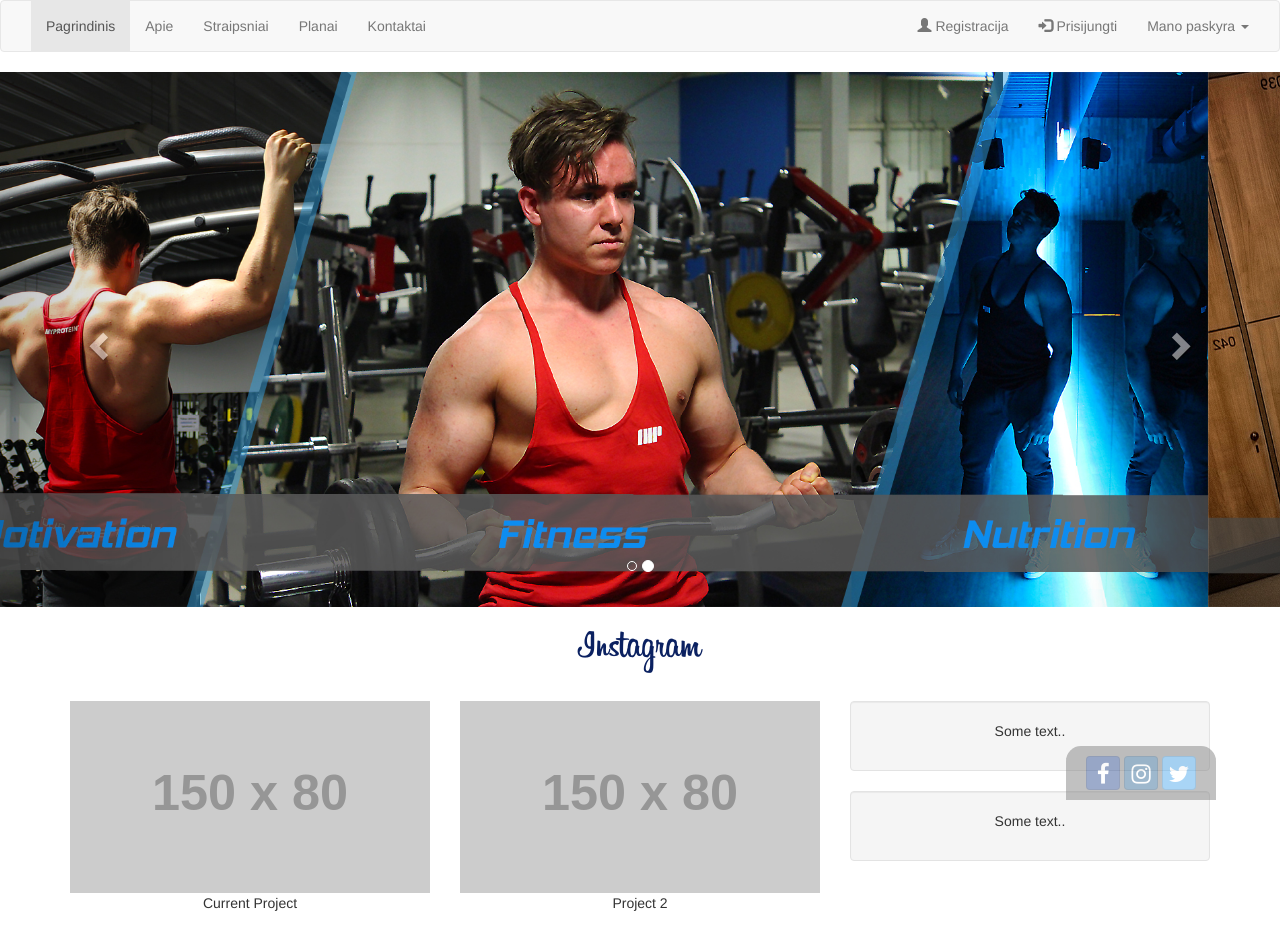
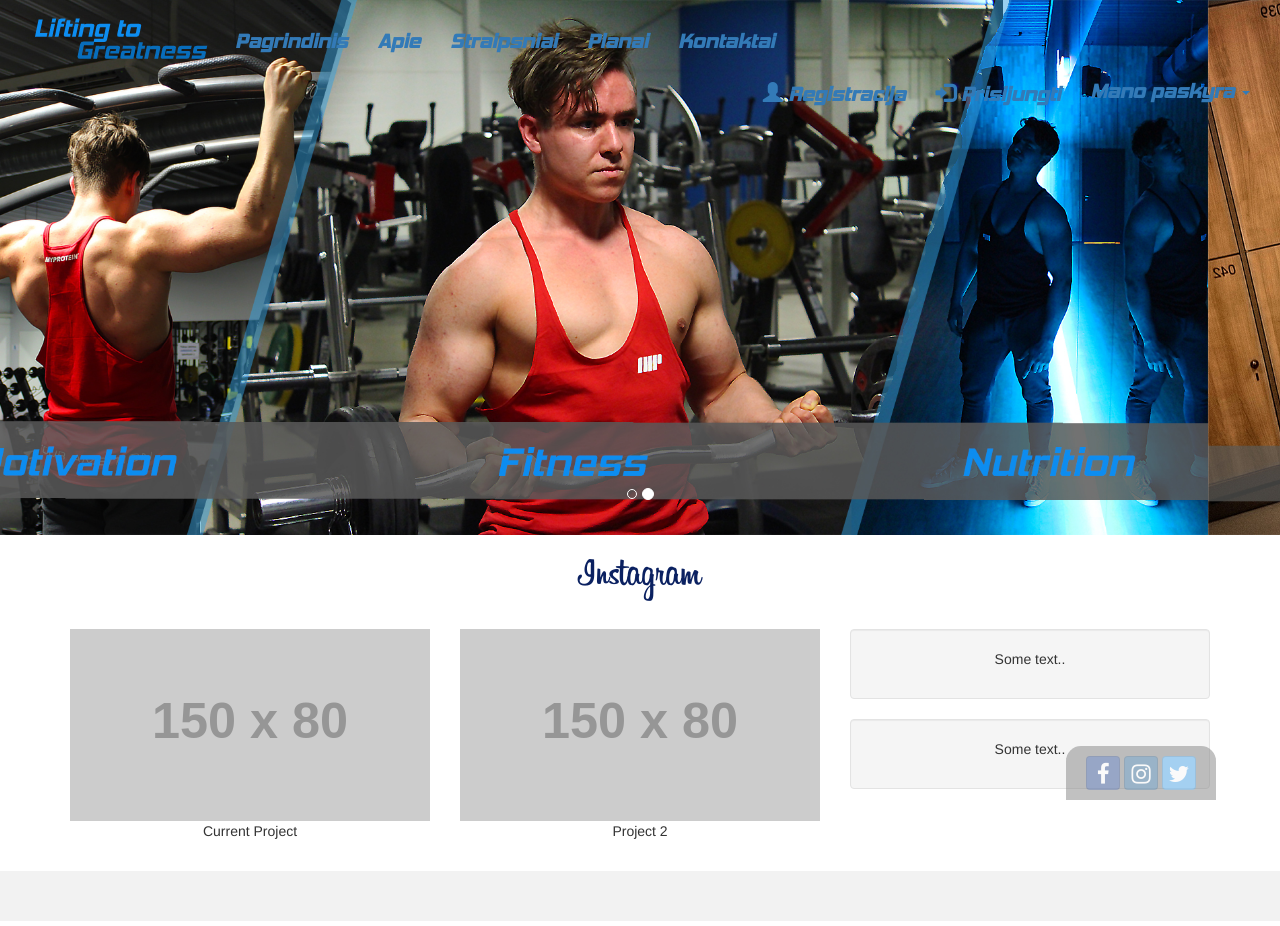
Before and after one commit to DovydasLitvinas/liftingtogreatness, a plain HTML site: page index.html in a window 1280 px wide. Shown: the top 926 px of the page. Drawn offline with nearby package versions, Linux system fonts and the light colour scheme; placeholder pictures from the web are drawn by us.

Commit message:
Menu redeveloped
New added menu and logo, new font added.

```diff
--- a/index.html
+++ b/index.html
@@ -20,12 +20,18 @@
     feed.run();
 </script>
   <style>
-
+    .narbar {
+      position: fixed;
+    }
     /*social media stuff*/
 
     @font-face {
         font-family: instagram;
         src: url(Billabong.ttf);
+    }
+    @font-face {
+        font-family: ltg_menu;
+        src: url(hemi_head_bd_it.ttf);
     }
     #insta_text {
       font-family: 'instagram';
@@ -68,10 +74,58 @@
     max-width: 100%;
     height: auto;
   }
+  .menu {
+    top: 2%;
+    background-color: none;
+    width: 100%;
+    position: fixed;
+    font-weight: bold;
+    font-family: 'ltg_menu';
+    font-size: 20px;
+  }
+  #ltg_title {
+    padding: 0;
+    padding-right: 5px;
+  }
+  /* 1451×644 naikinti meniu */
+
   </style>
 </head>
 <body>
-<nav class="navbar navbar-default">
+<!---->
+<div id="myCarousel" class="carousel slide" data-ride="carousel">
+    <!-- Indicators -->
+    <ol class="carousel-indicators">
+      <li data-target="#myCarousel" data-slide-to="0" class="active"></li>
+      <li data-target="#myCarousel" data-slide-to="1"></li>
+    </ol>
+
+    <!-- Wrapper for slides -->
+    <div class="carousel-inner" role="listbox">
+      <div class="item active">
+        <img src="images/cover_psd.jpg" alt="Image" class="img-responsive" id="cover_1">
+      </div>
+
+      <div class="item">
+        <img src="images/cover2.jpg" alt="Image" class="img-responsive" id="cover_2">
+        <div class="carousel-caption">
+          <h3>Lifting to Greatness</h3>
+          <p>Mano istorija....</p>
+        </div>
+      </div>
+    </div>
+
+    <!-- Left and right controls
+    <a class="left carousel-control" href="#myCarousel" role="button" data-slide="prev">
+      <span class="glyphicon glyphicon-chevron-left" aria-hidden="true"></span>
+      <span class="sr-only">Previous</span>
+    </a>
+    <a class="right carousel-control" href="#myCarousel" role="button" data-slide="next">
+      <span class="glyphicon glyphicon-chevron-right" aria-hidden="true"></span>
+      <span class="sr-only">Next</span>
+    </a>-->
+</div>
+<div class="header menu">
   <div class="container-fluid">
     <div class="navbar-header">
       <button type="button" class="navbar-toggle" data-toggle="collapse" data-target="#myNavbar">
@@ -82,9 +136,10 @@
     </div>
     <div class="collapse navbar-collapse" id="myNavbar">
       <ul class="nav navbar-nav">
+        <li><a id="ltg_title" href="index.html"><img src="images/ltg_logo.png" alt="Image" class="img-responsive" id="ltg_title"></a></li>
         <li class="active"><a href="#">Pagrindinis</a></li>
-        <li><a onclick="change_page_apie()" href="#">Apie</a></li>
-        <li><a href="#">Straipsniai</a></li>
+        <li><a href="#">Apie</a></li>
+        <li><a href="http://facebook.com/liftingtogreatness">Straipsniai</a></li>
         <li><a href="#">Planai</a></li>
         <li><a href="#">Kontaktai</a></li>
       </ul>
@@ -102,41 +157,7 @@
       </ul>
     </div>
   </div>
-</nav>
-
-<div id="myCarousel" class="carousel slide" data-ride="carousel">
-    <!-- Indicators -->
-    <ol class="carousel-indicators">
-      <li data-target="#myCarousel" data-slide-to="0" class="active"></li>
-      <li data-target="#myCarousel" data-slide-to="1"></li>
-    </ol>
-
-    <!-- Wrapper for slides -->
-    <div class="carousel-inner" role="listbox">
-      <div class="item active">
-        <img src="images/cover_psd.jpg" alt="Image" id="cover_1">
-      </div>
-
-      <div class="item">
-        <img src="images/cover2.jpg" alt="Image" id="cover_2">
-        <div class="carousel-caption">
-          <h3>Lifting to Greatness</h3>
-          <p>Mano istorija....</p>
-        </div>
-      </div>
-    </div>
-
-    <!-- Left and right controls -->
-    <a class="left carousel-control" href="#myCarousel" role="button" data-slide="prev">
-      <span class="glyphicon glyphicon-chevron-left" aria-hidden="true"></span>
-      <span class="sr-only">Previous</span>
-    </a>
-    <a class="right carousel-control" href="#myCarousel" role="button" data-slide="next">
-      <span class="glyphicon glyphicon-chevron-right" aria-hidden="true"></span>
-      <span class="sr-only">Next</span>
-    </a>
 </div>
-
 <div class="container text-center">
   <h3 id="insta_text">Instagram</h3><br>
   <div class="row">
```
Also changed, not shown: hemi_head_bd_it.ttf (added), images/ltg_logo.png (added), 2 other files.
